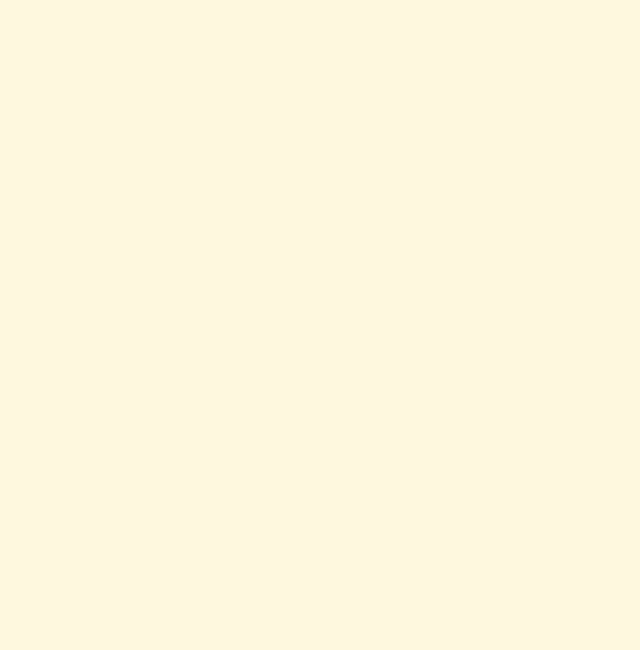
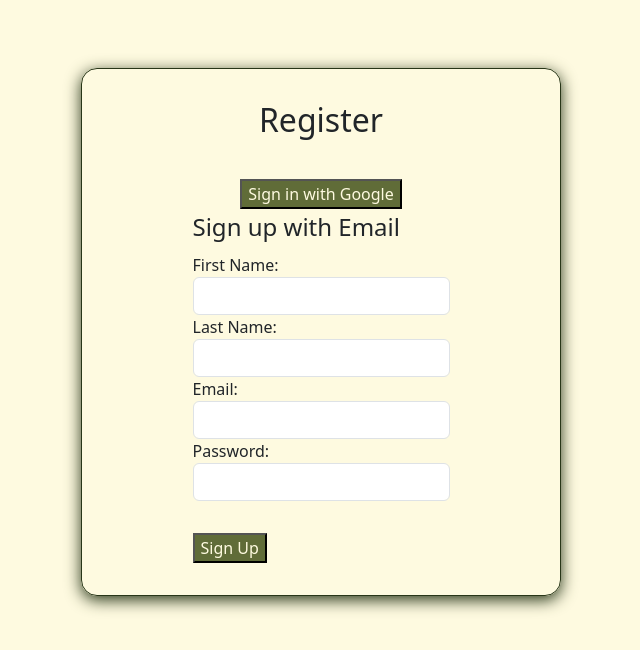
Before and after one commit to MichaelGalo/Roll-for-Recipe, a React (Vite) app: page /register in a window 1280 px wide. Shown: the part 889-1539 px from the top of the page, without its empty margins (319-959 px from the left). Before the commit the page ends 957 px from the top, so only its background shows below. Built offline with nearby package versions, Linux system fonts and the light colour scheme.

Commit message:
Added and formatted firebase registration component

```diff
--- a/firebase.js
+++ b/firebase.js
@@ -1,7 +1,7 @@
 // Import the functions you need from the SDKs you need
 import { initializeApp } from "firebase/app";
-import { getAnalytics } from "firebase/analytics";
 import { getDatabase } from "firebase/database";
+import { getAuth, GoogleAuthProvider, signInWithPopup, createUserWithEmailAndPassword } from "firebase/auth";
 
 // Your web app's Firebase configuration
 // For Firebase JS SDK v7.20.0 and later, measurementId is optional
@@ -18,7 +18,8 @@ const firebaseConfig = {
 
 // Initialize Firebase
 const app = initializeApp(firebaseConfig);
-const analytics = getAnalytics(app);
+export const database = getDatabase(app);
+export const auth = getAuth(app);
+export const googleProvider = new GoogleAuthProvider();
 
-
-export const database = getDatabase(app);
+export { signInWithPopup, createUserWithEmailAndPassword };
--- a/src/App.jsx
+++ b/src/App.jsx
@@ -5,13 +5,14 @@ import { Authorized } from "./views/Authorized";
 import { ApplicationViews } from "./views/ApplicationViews";
 import "../node_modules/bootstrap/dist/css/bootstrap.min.css";
 import { MealProvider } from "./components/Context/MealContext";
+import { FirebaseRegister } from "./components/Authentication/FirebaseRegister";
 
 export const App = () => {
   return (
     <MealProvider>
       <Routes>
         <Route path="/login" element={<Login />} />
-        <Route path="/register" element={<Register />} />
+        <Route path="/register" element={<> <Register /> <FirebaseRegister/> </>} />
         <Route
           path="*"
           element={
--- /dev/null
+++ b/src/components/Authentication/FirebaseRegister.jsx
@@ -0,0 +1,98 @@
+import { useState } from 'react';
+import { auth, googleProvider, signInWithPopup, createUserWithEmailAndPassword } from "../../../firebase";
+import { useFirebase } from "../../services/firebaseService"
+import "../auth/Login.css"
+
+export const FirebaseRegister = () => {
+  const [firstName, setFirstName] = useState('');
+  const [lastName, setLastName] = useState('');
+  const [email, setEmail] = useState('');
+  const [password, setPassword] = useState('');
+  const { addData } = useFirebase();
+
+  const handleGoogleSignIn = async () => {
+    try {
+      const result = await signInWithPopup(auth, googleProvider);
+      const user = result.user;
+      await addData(`users/${user.uid}`, { email: user.email, displayName: user.displayName });
+      alert('Google sign-in successful');
+    } catch (error) {
+      console.error('Error during Google sign-in:', error);
+      alert('Google sign-in failed');
+    }
+  };
+
+  const handleEmailSignUp = async (e) => {
+    e.preventDefault();
+    try {
+      const userCredential = await createUserWithEmailAndPassword(auth, email, password);
+      const user = userCredential.user;
+      await addData(`users/${user.uid}`, {
+        email: user.email,
+        firstName: firstName,
+        lastName: lastName
+      });
+      alert('Email sign-up successful');
+    } catch (error) {
+      console.error('Error during email sign-up:', error);
+      alert('Email sign-up failed');
+    }
+  };
+
+  return (
+    <main className="auth-container">
+      <form className="auth-form" onSubmit={handleEmailSignUp}>
+        <h2>Register</h2>
+        <button type="button" onClick={handleGoogleSignIn} className="auth-button">Sign in with Google</button>
+        <fieldset>
+          <legend>Sign up with Email</legend>
+          <div className="form-group">
+            <label htmlFor="firstName">First Name:</label>
+            <input
+              type="text"
+              id="firstName"
+              value={firstName}
+              onChange={(e) => setFirstName(e.target.value)}
+              required
+              className="form-control"
+            />
+          </div>
+          <div className="form-group">
+            <label htmlFor="lastName">Last Name:</label>
+            <input
+              type="text"
+              id="lastName"
+              value={lastName}
+              onChange={(e) => setLastName(e.target.value)}
+              required
+              className="form-control"
+            />
+          </div>
+          <div className="form-group">
+            <label htmlFor="email">Email:</label>
+            <input
+              type="email"
+              id="email"
+              value={email}
+              onChange={(e) => setEmail(e.target.value)}
+              required
+              className="form-control"
+            />
+          </div>
+          <div className="form-group">
+            <label htmlFor="password">Password:</label>
+            <input
+              type="password"
+              id="password"
+              value={password}
+              onChange={(e) => setPassword(e.target.value)}
+              required
+              className="form-control"
+            />
+          </div>
+          <button type="submit" className="auth-button">Sign Up</button>
+        </fieldset>
+      </form>
+    </main>
+  );
+};
--- a/src/services/firebaseService.js
+++ b/src/services/firebaseService.js
@@ -1,26 +1,26 @@
 // src/hooks/useFirebase.js
 import { ref, set, get, remove, onValue } from 'firebase/database';
-import { db } from '../firebase';
+import { database } from "../../firebase";
 
 export const useFirebase = () => {
   const addData = (path, data) => {
-    return set(ref(db, path), data);
+    return set(ref(database, path), data);
   };
 
   const getData = (path) => {
-    return get(ref(db, path));
+    return get(ref(database, path));
   };
 
   const updateData = (path, data) => {
-    return set(ref(db, path), data);
+    return set(ref(database, path), data);
   };
 
   const deleteData = (path) => {
-    return remove(ref(db, path));
+    return remove(ref(database, path));
   };
 
   const subscribeToData = (path, callback) => {
-    const dataRef = ref(db, path);
+    const dataRef = ref(database, path);
     return onValue(dataRef, (snapshot) => {
       callback(snapshot.val());
     });
```
